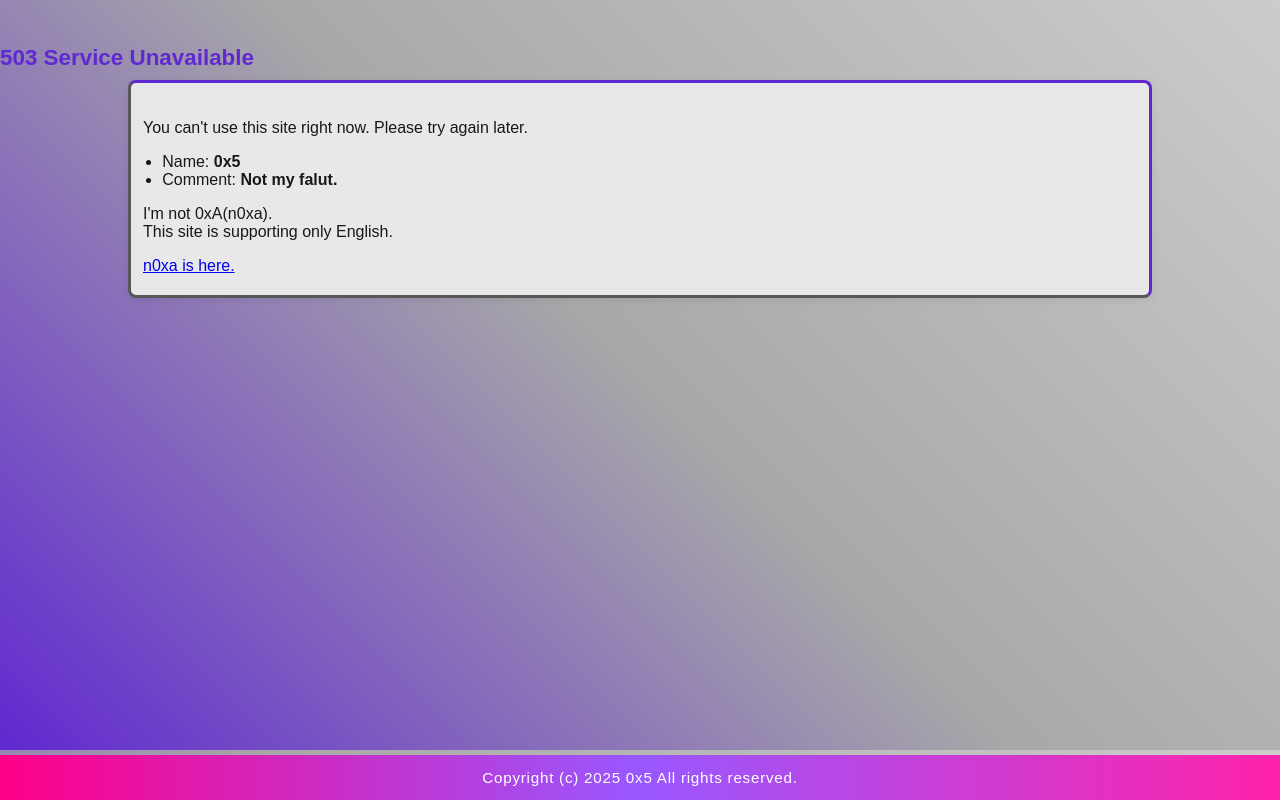
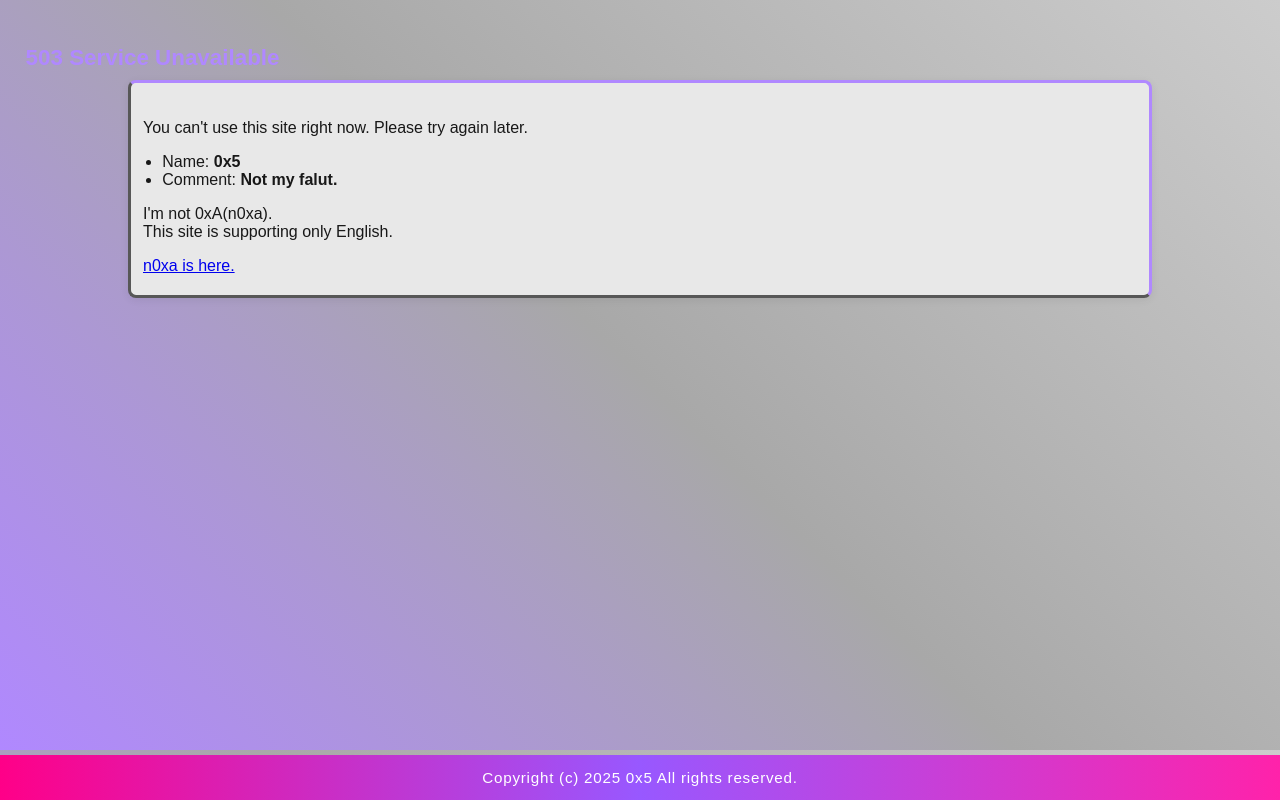
Before and after one commit to 0x5-n0xa/0x5-n0xa.github.io, a plain HTML site: page index.html in a window 1280 px wide. Drawn offline with Linux system fonts and the light colour scheme.

Commit message:
Fix contrast

```diff
--- a/global.css
+++ b/global.css
@@ -16,7 +16,7 @@ body {
     --bg2-rev: #575757;
     --card-bg: #e8e8e8;
     --text: #181818;
-    --heading: #6028d0;
+    --heading: #b088ff;
     --footer-bg: #f2a;
     --footer-text: #fff;
 }
@@ -28,7 +28,7 @@ body {
         --bg2-rev: #a8a8a8;
         --card-bg: #171717;
         --text: #e7e7e7;
-        --heading: #a060ff;
+        --heading: #6028d0;
         --footer-bg: #d06;
         --footer-text: #000;
     }
--- a/index.html
+++ b/index.html
@@ -9,7 +9,7 @@
         <title>0x5</title>
         <meta name="robots" content="noindex, nofollow, noarchive, nosnippet, max-image-preview:none, max-video-preview:0, noimageindex, unavailable-after:Thu, 24 Nov 2022 00:00:00 +0900">
         <link rel="stylesheet" href="./global.css">
-        <h1>503 Service Unavailable</h1>
+        <h1 class="title">503 Service Unavailable</h1>
     </head>
     <body>
         <div class="intro-container">
```
